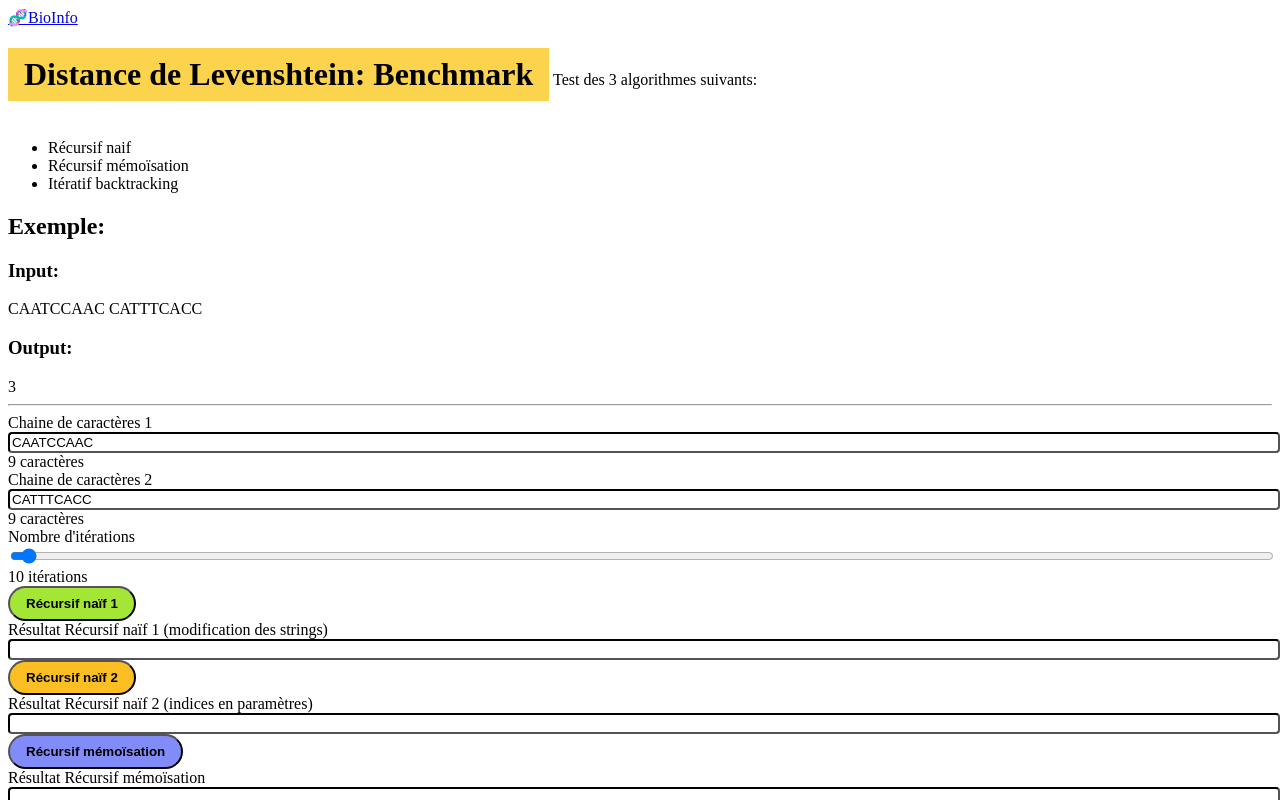
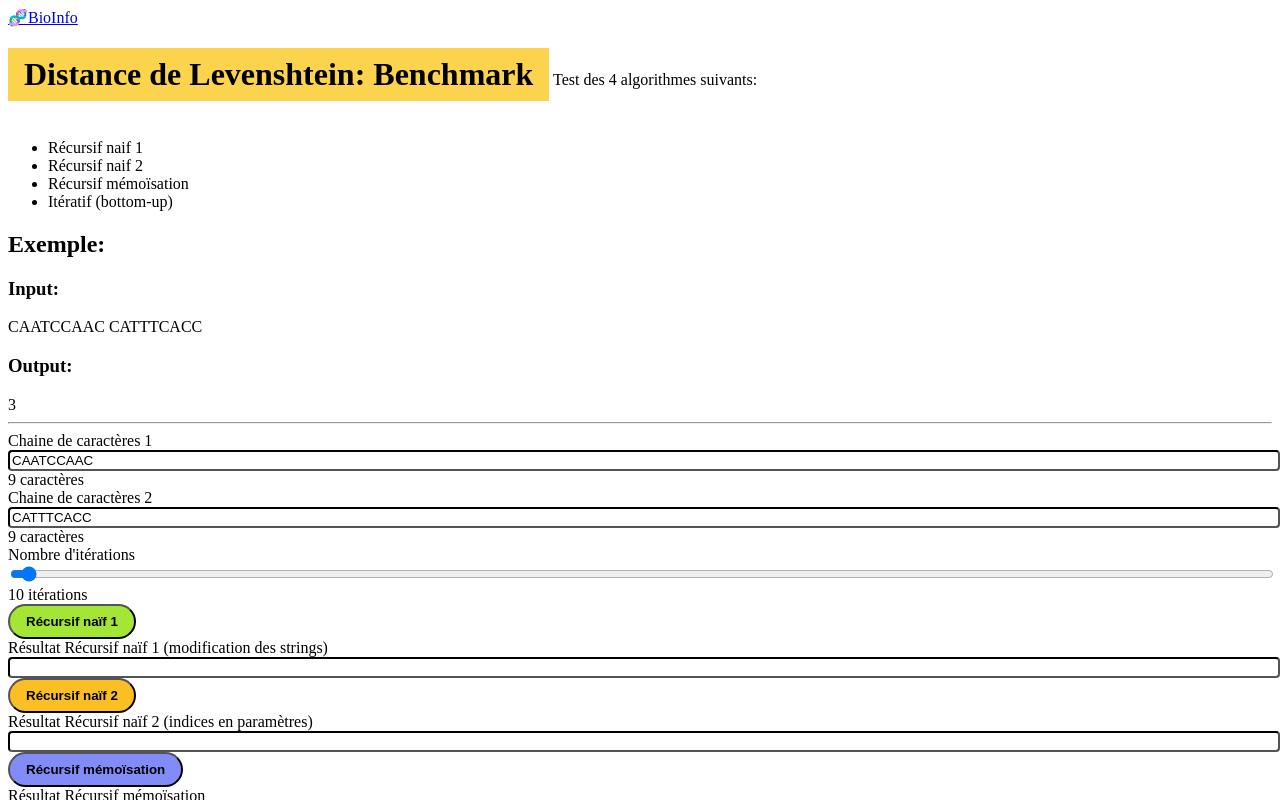
Before and after one commit to opmvpc/bioinfo, a Vue app: page /#/levenshtein-benchmark in a window 1280 px wide. Shown: the top 800 px of the page. Built offline with nearby package versions, Linux system fonts and the light colour scheme; a web font is replaced by a local one; what @tailwindcss/typography would draw is missing.

Commit message:
bottomup

```diff
--- a/src/components/LevenshteinBenchmark.vue
+++ b/src/components/LevenshteinBenchmark.vue
@@ -4,11 +4,12 @@
       <div class="prose">
         <h1>Distance de Levenshtein: Benchmark</h1>
 
-        Test des 3 algorithmes suivants:
+        Test des 4 algorithmes suivants:
         <ul>
-          <li>Récursif naif</li>
+          <li>Récursif naif 1</li>
+          <li>Récursif naif 2</li>
           <li>Récursif mémoïsation</li>
-          <li>Itératif backtracking</li>
+          <li>Itératif (bottom-up)</li>
         </ul>
         <h2>Exemple:</h2>
         <h3>Input:</h3>
@@ -290,7 +291,7 @@ export default {
         naif: "Récursif naïf 1",
         naif2: "Récursif naïf 2",
         memo: "Récursif mémoïsation",
-        iter: "Itératif backtracking"
+        iter: "Itératif (bottom-up)"
       };
       return names[type];
     },
```
